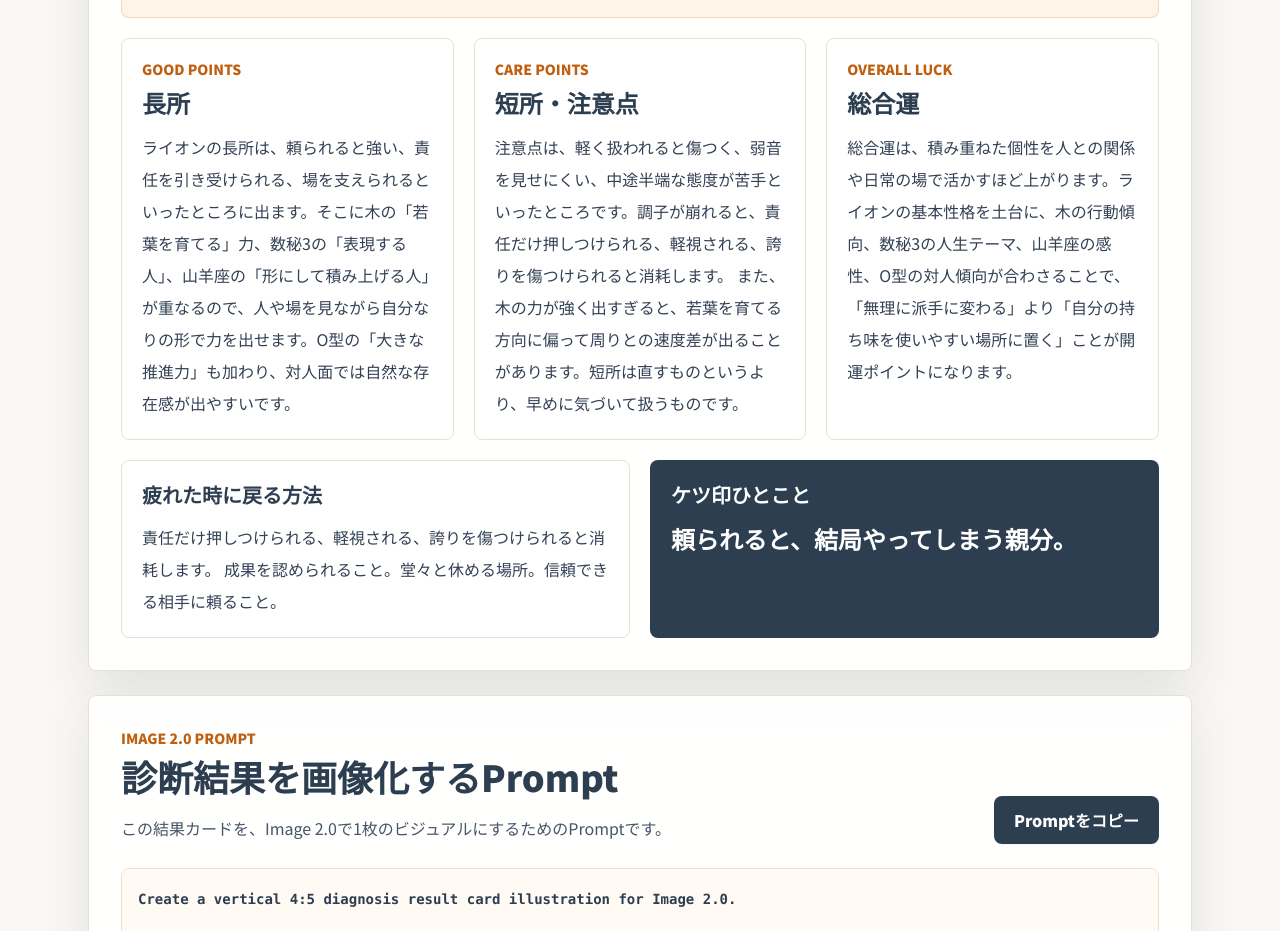
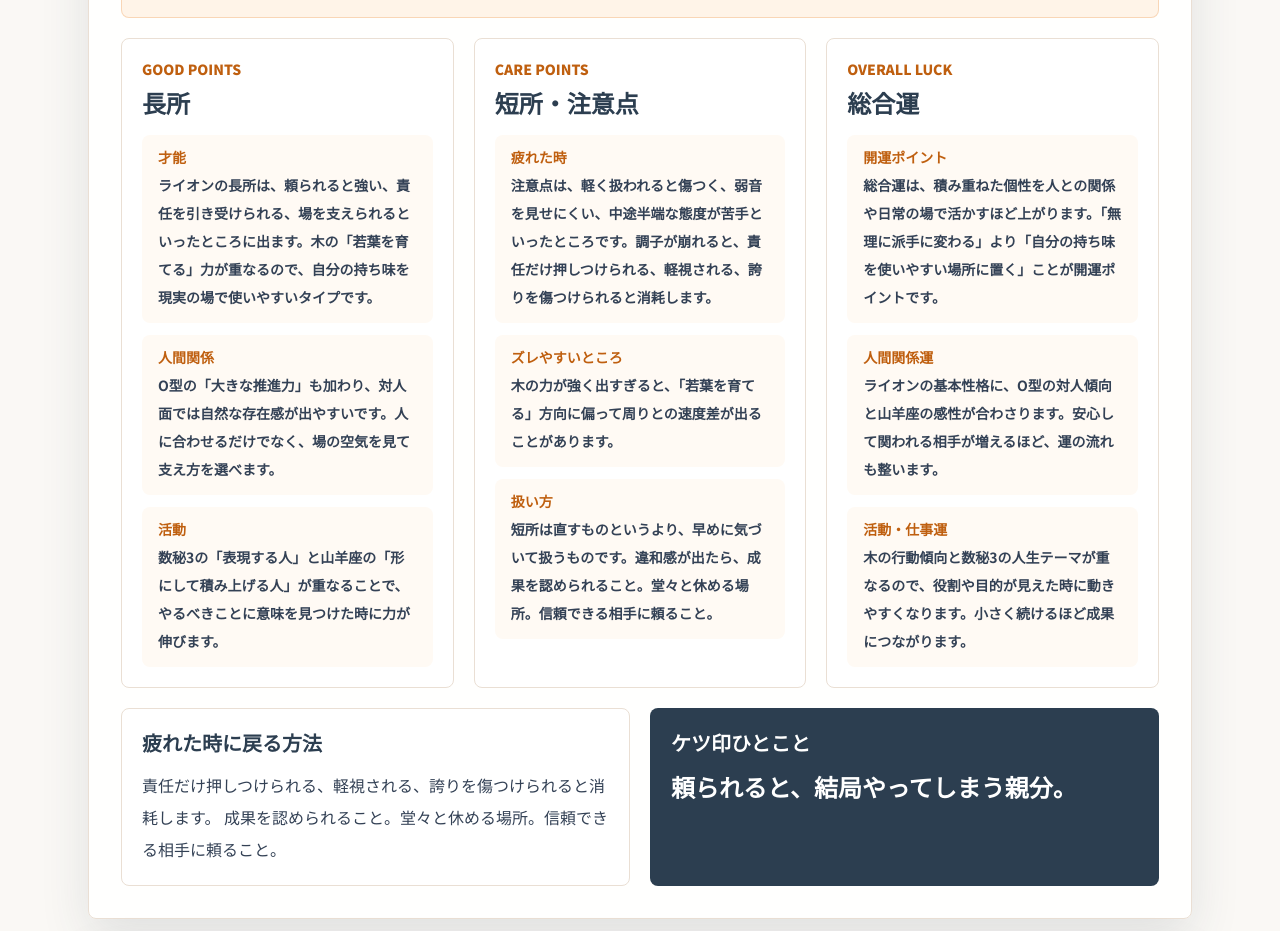
Before and after one commit to mochipj2025/Substack-2026, a plain HTML site: page animals.html in a window 1280 px wide. Shown: the part 4001-4932 px from the top of the page. Drawn offline with nearby package versions, Linux system fonts and the light colour scheme.

Commit message:
Structure fortune summaries

```diff
--- a/animals.html
+++ b/animals.html
@@ -382,19 +382,19 @@
           <article class="rounded-lg border border-[#eadfd4] bg-white p-5">
             <p class="text-sm font-black uppercase text-festivalDark">Good Points</p>
             <h3 class="mt-2 text-2xl font-black text-deep">長所</h3>
-            <p id="fortune-strength-summary" class="mt-3 leading-8 text-slate-700"></p>
+            <div id="fortune-strength-summary" class="mt-4 grid gap-3 leading-7 text-slate-700"></div>
           </article>
 
           <article class="rounded-lg border border-[#eadfd4] bg-white p-5">
             <p class="text-sm font-black uppercase text-festivalDark">Care Points</p>
             <h3 class="mt-2 text-2xl font-black text-deep">短所・注意点</h3>
-            <p id="fortune-weakness-summary" class="mt-3 leading-8 text-slate-700"></p>
+            <div id="fortune-weakness-summary" class="mt-4 grid gap-3 leading-7 text-slate-700"></div>
           </article>
 
           <article class="rounded-lg border border-[#eadfd4] bg-white p-5">
             <p class="text-sm font-black uppercase text-festivalDark">Overall Luck</p>
             <h3 class="mt-2 text-2xl font-black text-deep">総合運</h3>
-            <p id="fortune-overall-summary" class="mt-3 leading-8 text-slate-700"></p>
+            <div id="fortune-overall-summary" class="mt-4 grid gap-3 leading-7 text-slate-700"></div>
           </article>
         </div>
 
@@ -458,6 +458,6 @@
     ケツ印一家
   </footer>
 
-  <script src="animals.js?v=20260619-10" defer></script>
+  <script src="animals.js?v=20260619-11" defer></script>
 </body>
 </html>
--- a/animals.js
+++ b/animals.js
@@ -644,16 +644,42 @@ function renderFortuneSummaries(animalCore, element, numberReading, zodiacReadin
   const weaknesses = animalCore.weakPoints?.slice(0, 3).join("、");
 
   if (fortuneStrengthSummary) {
-    fortuneStrengthSummary.textContent = `${animalCore.nameJa}の長所は、${strengths}といったところに出ます。そこに${element.ja}の「${element.title}」力、数秘${numerology}の「${numberReading.title}」、${zodiacReading.ja}の「${zodiacReading.title}」が重なるので、人や場を見ながら自分なりの形で力を出せます。${blood}型の「${bloodReading.title}」も加わり、対人面では自然な存在感が出やすいです。`;
+    renderMiniReadings(fortuneStrengthSummary, [
+      ["才能", `${animalCore.nameJa}の長所は、${strengths}といったところに出ます。${element.ja}の「${element.title}」力が重なるので、自分の持ち味を現実の場で使いやすいタイプです。`],
+      ["人間関係", `${blood}型の「${bloodReading.title}」も加わり、対人面では自然な存在感が出やすいです。人に合わせるだけでなく、場の空気を見て支え方を選べます。`],
+      ["活動", `数秘${numerology}の「${numberReading.title}」と${zodiacReading.ja}の「${zodiacReading.title}」が重なることで、やるべきことに意味を見つけた時に力が伸びます。`]
+    ]);
   }
 
   if (fortuneWeaknessSummary) {
-    fortuneWeaknessSummary.textContent = `注意点は、${weaknesses}といったところです。調子が崩れると、${animalCore.stressPattern} また、${element.ja}の力が強く出すぎると、${element.title}方向に偏って周りとの速度差が出ることがあります。短所は直すものというより、早めに気づいて扱うものです。`;
+    renderMiniReadings(fortuneWeaknessSummary, [
+      ["疲れた時", `注意点は、${weaknesses}といったところです。調子が崩れると、${animalCore.stressPattern}`],
+      ["ズレやすいところ", `${element.ja}の力が強く出すぎると、「${element.title}」方向に偏って周りとの速度差が出ることがあります。`],
+      ["扱い方", `短所は直すものというより、早めに気づいて扱うものです。違和感が出たら、${animalCore.recoveryHint}`]
+    ]);
   }
 
   if (fortuneOverallSummary) {
-    fortuneOverallSummary.textContent = `総合運は、積み重ねた個性を人との関係や日常の場で活かすほど上がります。${animalCore.nameJa}の基本性格を土台に、${element.ja}の行動傾向、数秘${numerology}の人生テーマ、${zodiacReading.ja}の感性、${blood}型の対人傾向が合わさることで、「無理に派手に変わる」より「自分の持ち味を使いやすい場所に置く」ことが開運ポイントになります。`;
+    renderMiniReadings(fortuneOverallSummary, [
+      ["開運ポイント", `総合運は、積み重ねた個性を人との関係や日常の場で活かすほど上がります。「無理に派手に変わる」より「自分の持ち味を使いやすい場所に置く」ことが開運ポイントです。`],
+      ["人間関係運", `${animalCore.nameJa}の基本性格に、${blood}型の対人傾向と${zodiacReading.ja}の感性が合わさります。安心して関われる相手が増えるほど、運の流れも整います。`],
+      ["活動・仕事運", `${element.ja}の行動傾向と数秘${numerology}の人生テーマが重なるので、役割や目的が見えた時に動きやすくなります。小さく続けるほど成果につながります。`]
+    ]);
   }
+}
+
+function renderMiniReadings(target, items) {
+  target.replaceChildren(
+    ...items.map(([label, text]) => {
+      const block = document.createElement("div");
+      block.className = "rounded-lg bg-[#fffaf4] px-4 py-3";
+      block.innerHTML = `
+        <p class="text-sm font-black text-festivalDark">${label}</p>
+        <p class="mt-1 text-sm font-bold leading-7 text-slate-700">${text}</p>
+      `;
+      return block;
+    })
+  );
 }
 
 function buildImagePrompt(animal, elementId, numerology, zodiac, blood) {
```
